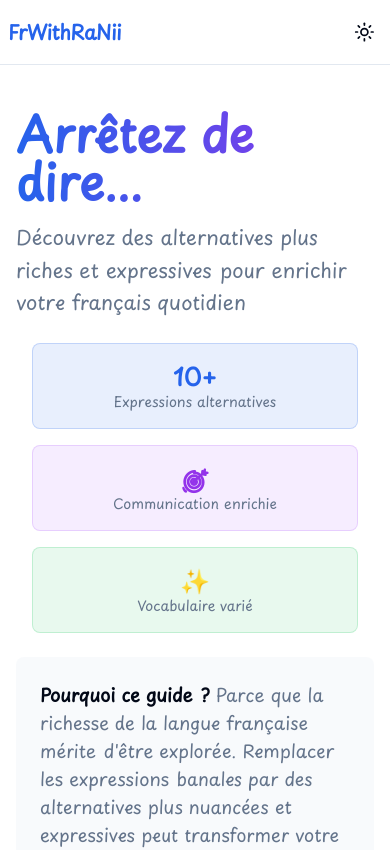
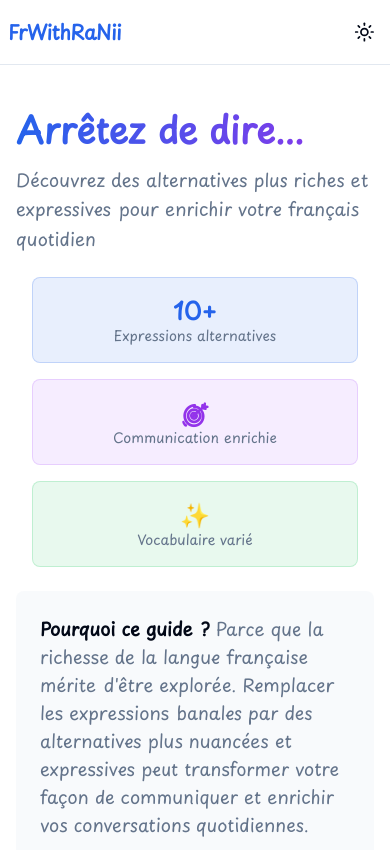
Before and after one commit to RaNiiJohnson/frWithRaNii, a Next.js app: page / in a window 390 px wide. Shown: the top 850 px of the page. Built offline with nearby package versions, Linux system fonts and the light colour scheme.

Commit message:
fix: text size adjustment

```diff
--- a/app/page.tsx
+++ b/app/page.tsx
@@ -8,10 +8,10 @@ export default function Home() {
       {/* Introduction attractive */}
       <div className="flex flex-col gap-6 py-8 sm:text-center">
         <div className="space-y-4">
-          <h1 className="text-5xl font-bold text-transparent md:text-6xl bg-gradient-to-r from-primary to-purple-600 bg-clip-text">
+          <h1 className="text-4xl font-bold text-transparent md:text-6xl bg-gradient-to-r from-primary to-purple-600 bg-clip-text">
             Arrêtez de dire...
           </h1>
-          <p className="max-w-3xl mx-auto text-xl leading-relaxed md:text-2xl text-muted-foreground">
+          <p className="max-w-3xl mx-auto text-lg leading-relaxed md:text-2xl text-muted-foreground">
             Découvrez des alternatives plus riches et expressives pour enrichir
             votre français quotidien
           </p>
```
